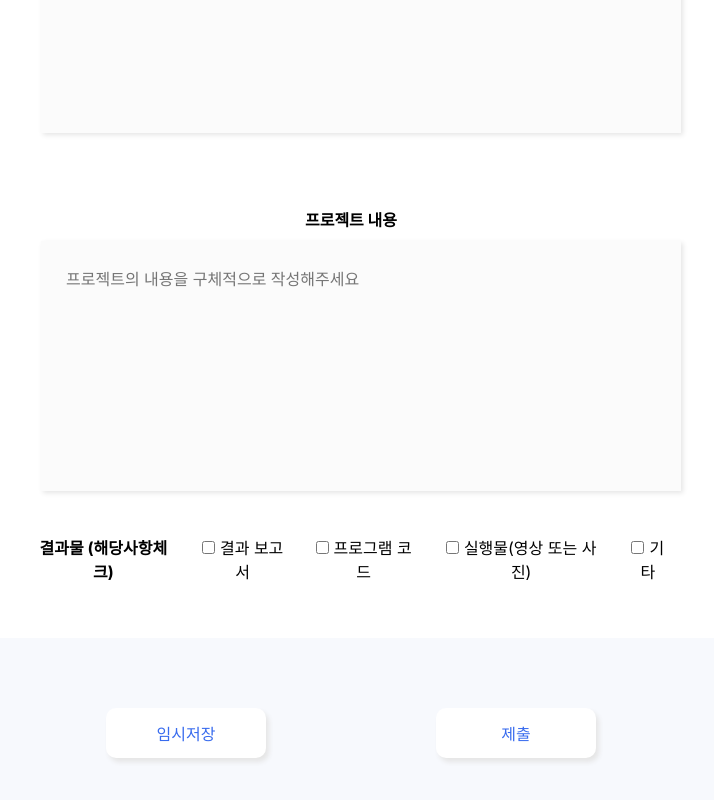
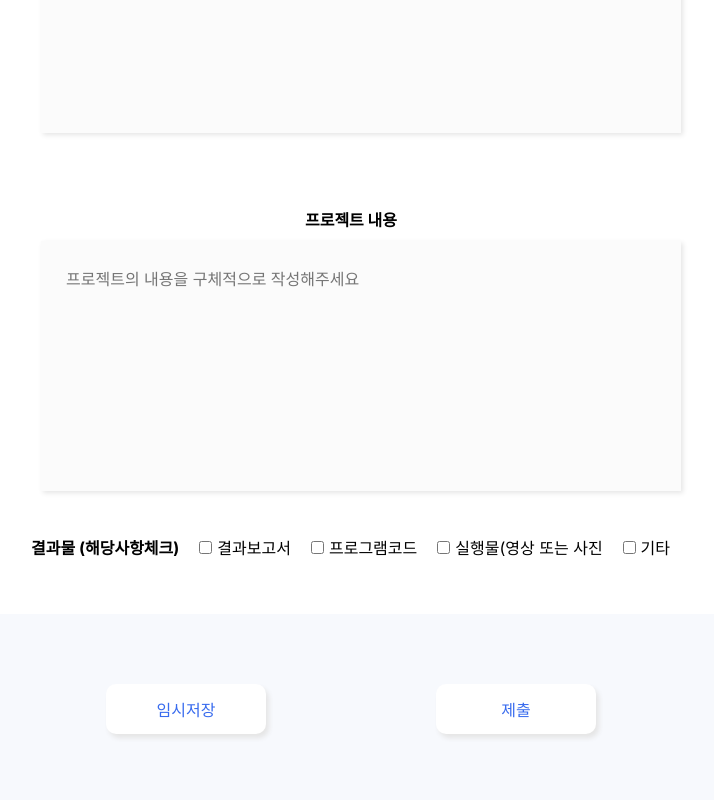
Before and after one commit to DSM-SUBMIT/rms_user_client, a React (Create React App) app in the folder rms_user/: page /wplan in a window 1280 px wide. Shown: the part 607-1407 px from the top of the page, without its empty margins (369-1083 px from the left). Built offline with nearby package versions, Linux system fonts and the light colour scheme.

Commit message:
⚡️ :: (#3) planContentResult mapping

```diff
--- a/rms_user/src/components/writePlan/WritePlan.tsx
+++ b/rms_user/src/components/writePlan/WritePlan.tsx
@@ -1,6 +1,11 @@
 import React from 'react';
 import * as S from './style';
 import Header from '../header';
+
+const Checkbox = [
+    ['report', 'code', 'video', 'etc'],
+    ['결과보고서','프로그램코드','실행물(영상 또는 사진', '기타']
+]
 
 const WritePlan = () => {
     return (
@@ -28,22 +33,15 @@ const WritePlan = () => {
                         </S.PlanContent>
                         <S.PlanContentResult>
                             <h4>결과물 (해당사항체크)</h4>
-                            <div>
-                                <input type="checkbox" id="report"/>
-                                <label htmlFor="report">결과 보고서</label>
-                            </div>
-                            <div>
-                                <input type="checkbox" id="code"/>
-                                <label htmlFor="code">프로그램 코드</label>
-                            </div>
-                            <div>
-                                <input type="checkbox" id="video"/>
-                                <label htmlFor="video">실행물(영상 또는 사진)</label>
-                            </div>
-                            <div>
-                                <input type="checkbox" id="etc"/>
-                                <label htmlFor="etc">기타</label>
-                            </div>
+                            {Array(4)
+                                .fill(0)
+                                .map((div, i) => {
+                                    return (
+                                        <div key={i}>
+                                            <input type="checkbox" id={Checkbox[0][i]}/>
+                                            <label htmlFor={Checkbox[0][i]}>{Checkbox[1][i]}</label>
+                                        </div>
+                                )})}
                         </S.PlanContentResult>
                     </S.Plan>
                     <S.ButtonGroup>
```
